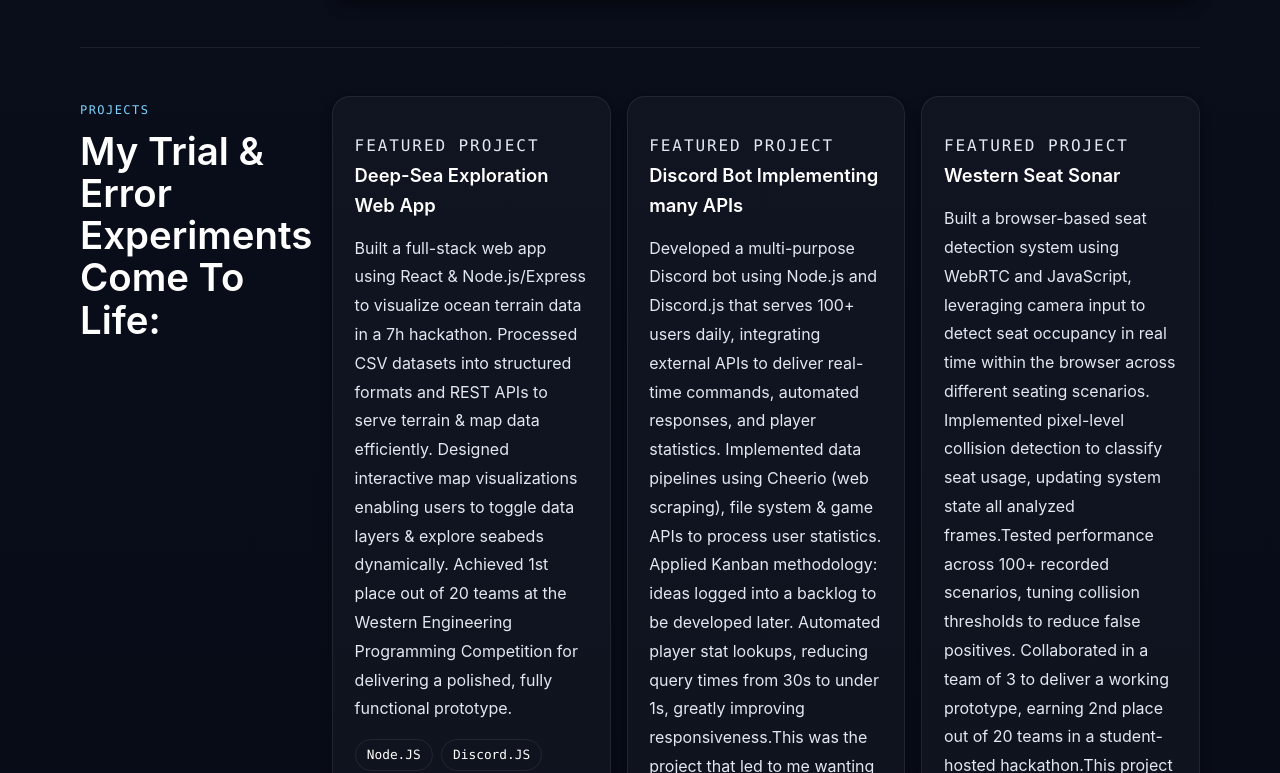
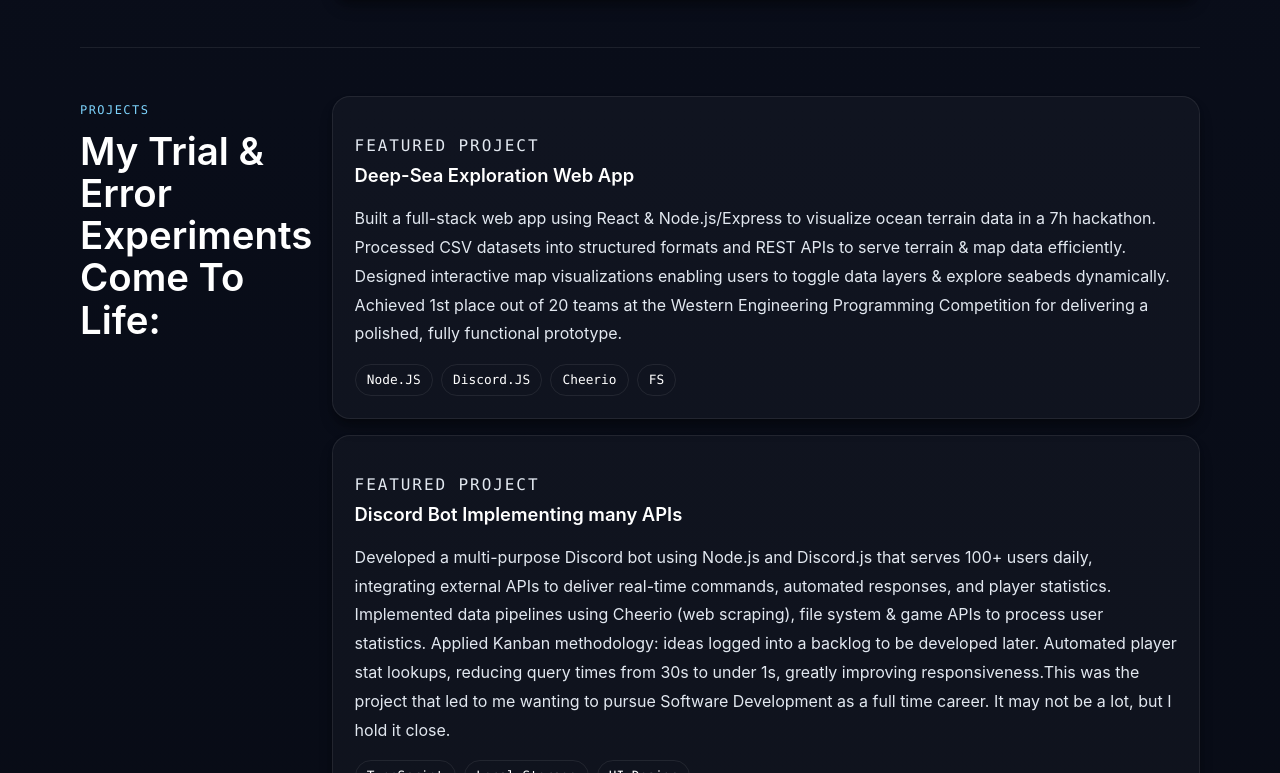
Before and after one commit to stevensalib05/personal, a React app in the folder portfolio/: page / in a window 1280 px wide. Shown: the part 1827-2600 px from the top of the page. Built offline with nearby package versions, Linux system fonts and the light colour scheme; the HTML template or start-up script is replaced by a standard one.

Commit message:
Switched Projects section from rows to columns

```diff
--- a/portfolio/src/App.css
+++ b/portfolio/src/App.css
@@ -222,7 +222,7 @@
 }
 
 .project-grid {
-  grid-template-columns: repeat(auto-fit, minmax(240px, 1fr));
+  grid-template-rows: repeat(auto-fit);
 }
 
 .project-card {
```
